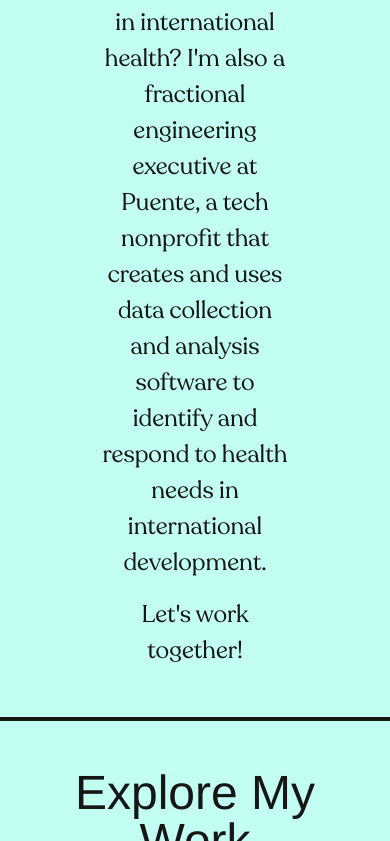
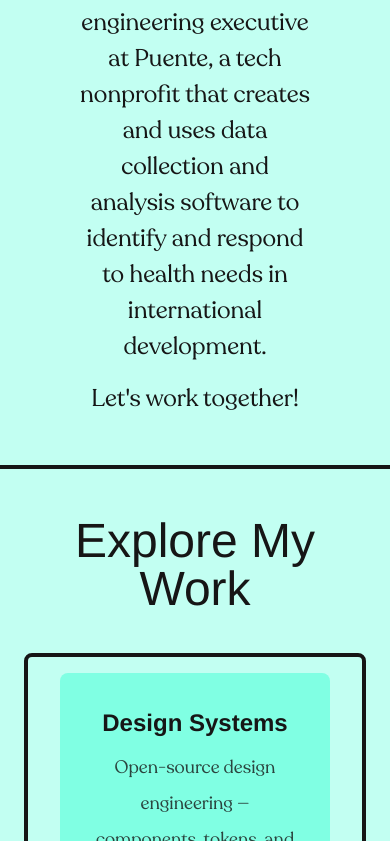
Before and after one commit to hopetambala/portfolio, a Gatsby site: page / in a window 390 px wide. Shown: the part 2423-3264 px from the top of the page. Built offline with nearby package versions, Linux system fonts and the light colour scheme; Gatsby itself is replaced by a stand-in of ours; a web font is replaced by a local one.

Commit message:
fix cards

```diff
--- a/src/components/card/card.module.css
+++ b/src/components/card/card.module.css
@@ -2,8 +2,10 @@
   display: flex;
   flex-direction: column;
   justify-content: space-around;
+  width: 100%;
+  min-height: calc(var(--spacer-xxl) * 1.5);
+  min-width: calc(var(--spacer-xxl) * 2);
   max-width: calc(var(--spacer-xxl) * 4);
-  height: calc(var(--spacer-xxl) * 2);
   padding: var(--spacer-m) var(--spacer-l);
   border: var(--spacer-xs) solid var(--color-neutral-900);
   border-radius: var(--border-radius-s);
--- a/src/components/section/section.module.css
+++ b/src/components/section/section.module.css
@@ -8,8 +8,8 @@
   height: 100%;
   margin-left: auto;
   margin-right: auto;
-  padding-left: var(--spacer-xxl);
-  padding-right: var(--spacer-xxl);
+  padding-left: var(--spacer-xl);
+  padding-right: var(--spacer-xl);
 }
 
 .noHorizontalPadding {
@@ -30,8 +30,8 @@
   .content {
     margin-left: auto;
     margin-right: auto;
-    padding-left: var(--spacer-l);
-    padding-right: var(--spacer-l);
+    padding-left: var(--spacer-m);
+    padding-right: var(--spacer-m);
   }
   .noHorizontalPadding {
     padding-left: 0;
```
Also changed, not shown: src/pages/about.module.css (+4 -3 lines).
